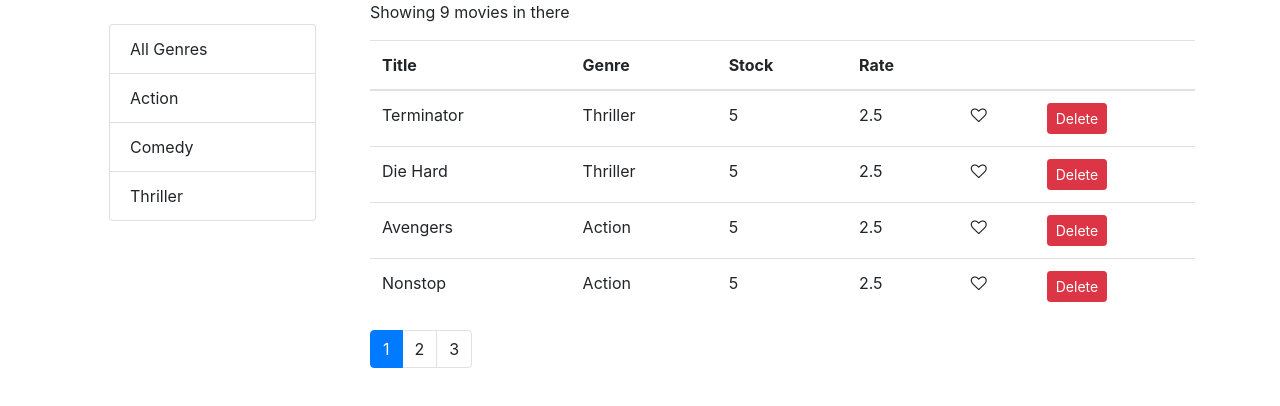
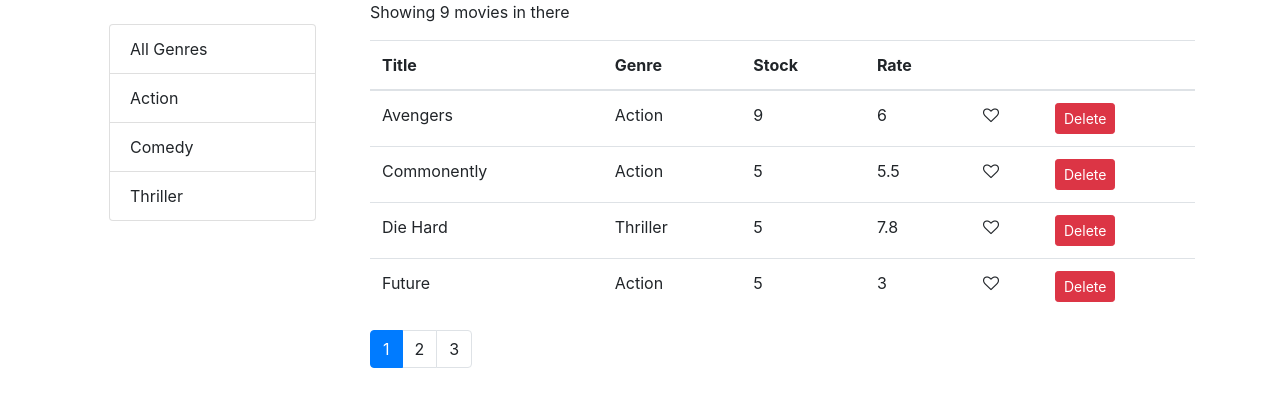
Before and after one commit to freeadmiral/react-training, a React (Create React App) app: page / in a window 1280 px wide. Shown: the top 406 px of the page. Built offline with nearby package versions, Linux system fonts and the light colour scheme.

Commit message:
sortedMovie

```diff
--- a/src/components/Movies.jsx
+++ b/src/components/Movies.jsx
@@ -1,10 +1,11 @@
 import React,{Component} from "react";
 import {getMovies} from '../services/fakeServices';
-import Like from './common/Like';
 import Pagination from './common/Pagination';
 import {paginate} from '../utils/paginate';
 import {getGenre} from '../services/fakeGenreServices';
 import ListGroup from './common/ListGroup';
+import MovieTable from './common/MovieTable';
+import _ from 'lodash';
 
 class Movies extends Component{
     state={
@@ -12,10 +13,11 @@ class Movies extends Component{
         genres:[],
         pageSize:4,
         currentPage:1,
+        sortedItem:{path:'title',order:'asc'}
     };
 
     componentDidMount(){
-        const genres=[{name:"All Genres"},...getGenre()];
+        const genres=[{id:'',name:"All Genres"},...getGenre()];
         this.setState({ movies:getMovies(),genres});
     }
 
@@ -38,16 +40,30 @@ class Movies extends Component{
     handleGenre=(genre)=>{
         this.setState({selectedGenre:genre,currentPage:1});
     };
+
+    handleSorting=(path)=>{
+        const sortedItem={...this.state.sortedItem};
+        if(sortedItem.path===path){
+            sortedItem.order=sortedItem.order==='asc' ? 'desc' : 'asc';
+        }else{
+            sortedItem.path=path;
+            sortedItem.order='asc';
+        }
+        this.setState({sortedItem});
+    };
+
     render(){
         const {length:count}=this.state.movies;
-        const {movies:allMovies,pageSize,currentPage,selectedGenre}=this.state;
+        const {movies:allMovies,pageSize,currentPage,selectedGenre,sortedItem}=this.state;
 
         if (count===0) return <p>There are no movies</p>;
 
         const filtered=selectedGenre && selectedGenre.id ? allMovies.filter
         (m=>m.genre.id===selectedGenre.id) : allMovies;
 
-        const movies=paginate(filtered,currentPage,pageSize);
+        const sortedMovies= _.orderBy(filtered,[sortedItem.path],[sortedItem.order]);
+
+        const movies=paginate(sortedMovies,currentPage,pageSize);
 
         return(
             <div className="row">
@@ -58,37 +74,12 @@ class Movies extends Component{
                 </div>
                 <div className="col">
                 <p>Showing {filtered.length} movies in there</p>
-            <table className="table">
-                <thead>
-                    <tr>
-                        <th>Title</th>
-                        <th>Genre</th>
-                        <th>Stock</th>
-                        <th>Rate</th>
-                        <th/>
-                        <th/>
-                    </tr>
-                </thead>
-                <tbody>
-                    {movies.map(movie=>(
-                        <tr key={movie._id}>
-                        <td>{movie.title}</td>
-                        <td>{movie.genre.name}</td>
-                        <td>{movie.stock}</td>
-                        <td>{movie.rate}</td>
-                        <td>
-                            <Like liked={movie.liked} onLiked={()=>this.handleLike(movie)} />
-                        </td>
-                        <td>
-                            <button
-                            onClick={()=>this.handleDelete(movie)} className="btn btn-danger btn-sm">
-                            Delete
-                            </button>
-                        </td>
-                    </tr>
-                    ))}
-                </tbody>
-            </table>
+            <MovieTable
+             onDelete={this.handleDelete}
+             onLike={this.handleLike}
+             movies={movies}
+             onSorted={this.handleSorting}
+              />
             <Pagination
                 itemsCount={filtered.length}
                 pageSize={pageSize}
--- /dev/null
+++ b/src/components/common/MovieTable.jsx
@@ -0,0 +1,42 @@
+import React from 'react';
+import Like from './Like';
+
+const MovieList = (props) => {
+    const {onDelete,onLike,movies,onSorted}=props;
+    return (
+
+        <table className="table">
+                <thead>
+                    <tr>
+                        <th onClick={()=>onSorted('title')}>Title</th>
+                        <th onClick={()=>onSorted('genre.name')}>Genre</th>
+                        <th onClick={()=>onSorted('stock')}>Stock</th>
+                        <th onClick={()=>onSorted('rate')}>Rate</th>
+                        <th/>
+                        <th/>
+                    </tr>
+                </thead>
+                <tbody>
+                    {movies.map(movie=>(
+                        <tr key={movie._id}>
+                        <td>{movie.title}</td>
+                        <td>{movie.genre.name}</td>
+                        <td>{movie.stock}</td>
+                        <td>{movie.rate}</td>
+                        <td>
+                            <Like liked={movie.liked} onLiked={()=>onLike(movie)} />
+                        </td>
+                        <td>
+                            <button
+                            onClick={()=>onDelete(movie)} className="btn btn-danger btn-sm">
+                            Delete
+                            </button>
+                        </td>
+                    </tr>
+                    ))}
+                </tbody>
+            </table>
+      );
+}
+
+export default MovieList;
--- a/src/services/fakeServices.js
+++ b/src/services/fakeServices.js
@@ -4,65 +4,65 @@ const movies =[
     {
         _id:"213424",
         title:"Terminator",
-        stock:"5",
+        stock:"1",
         genre:{id:"3", name:"Thriller"},
-        rate:2.5,
+        rate:2,
     },
     {
         _id:"23432432",
         title:"Die Hard",
         stock:"5",
         genre:{id:"3", name:"Thriller"},
-        rate:2.5,
+        rate:7.8,
     },
     {
         _id:"ass4234324fdsf",
         title:"Avengers",
-        stock:"5",
+        stock:"9",
         genre:{id:"1", name:"Action"},
-        rate:2.5,
+        rate:6,
     },
     {
         _id:"32432434",
         title:"Nonstop",
         stock:"5",
         genre:{id:"1", name:"Action"},
-        rate:2.5,
+        rate:9,
     },
     {
         _id:"ass235345fdsf",
         title:"Future",
         stock:"5",
         genre:{id:"1", name:"Action"},
-        rate:2.5,
+        rate:3,
     },
     {
         _id:"25345436",
         title:"Commonently",
         stock:"5",
         genre:{id:"1", name:"Action"},
-        rate:2.5,
+        rate:5.5,
     },
     {
         _id:"12436575",
         title:"WTF WTF",
         stock:"5",
         genre:{id:"2", name:"Comedy"},
-        rate:2.5,
+        rate:1,
     },
     {
         _id:"324654534",
         title:"Like Love",
         stock:"5",
         genre:{id:"2", name:"Comedy"},
-        rate:2.5,
+        rate:9.8,
     },
     {
         _id:"23563454654",
         title:"Old Genders",
         stock:"5",
         genre:{id:"2", name:"Comedy"},
-        rate:2.5,
+        rate:4.4,
     }
 ];
 
```
